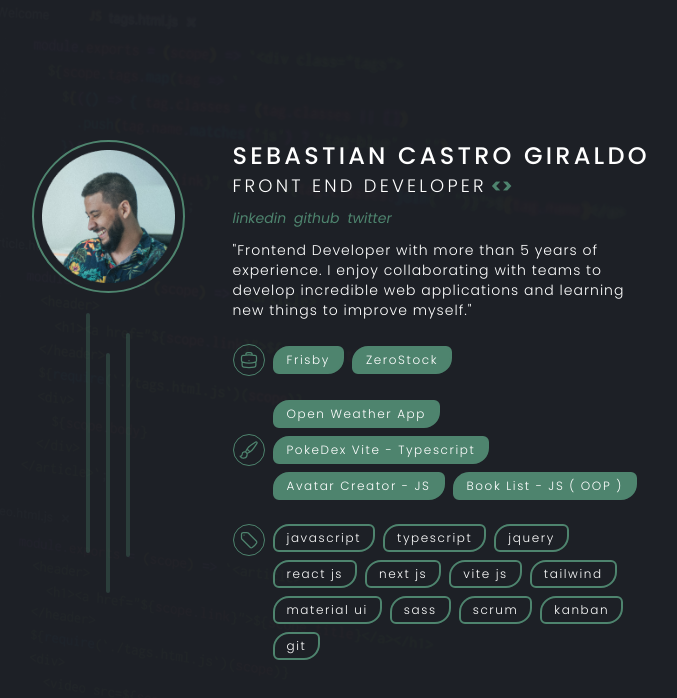
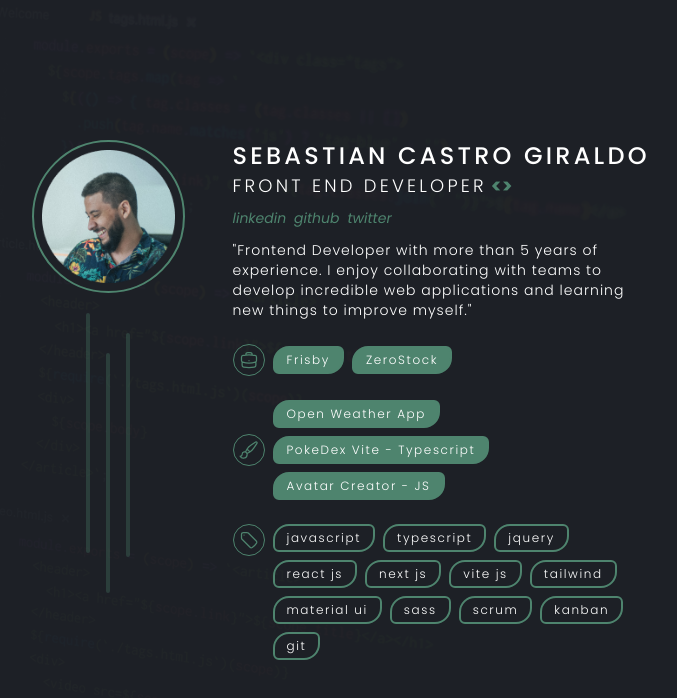
Before and after one commit to sebastrog/myweb, a website: page index.html in a window 1280 px wide. Shown: the whole page, without its empty margins (298-975 px from the left). Drawn offline with nearby package versions, Linux system fonts and the light colour scheme.

Commit message:
remove book list

```diff
--- a/index.html
+++ b/index.html
@@ -85,7 +85,6 @@
               <a href="https://sebastrog.github.io/open-weather-app/" target="_blank" class="rounded-tl-2xl rounded-tr-md rounded-br-2xl rounded-bl-md border-2 border-[#4e846e] bg-[#4e846e] hover:bg-[#43725f] hover:border-[#43725f] duration-200 rounded text-xs font-light px-3 py-1 tracking-[.1rem]">Open Weather App</a>
               <a href="https://sebastrog.github.io/PokeDex/" target="_blank" class="rounded-tl-2xl rounded-tr-md rounded-br-2xl rounded-bl-md border-2 border-[#4e846e] bg-[#4e846e] hover:bg-[#43725f] hover:border-[#43725f] duration-200 rounded text-xs font-light px-3 py-1 tracking-[.1rem]">PokeDex Vite - Typescript</a>
               <a href="https://sebastrog.github.io/avatarcreator/" target="_blank" class="rounded-tl-2xl rounded-tr-md rounded-br-2xl rounded-bl-md border-2 border-[#4e846e] bg-[#4e846e] hover:bg-[#43725f] hover:border-[#43725f] duration-200 rounded text-xs font-light px-3 py-1 tracking-[.1rem]">Avatar Creator - JS</a>
-              <a href="https://sebastrog.github.io/book-list-js/" target="_blank" class="rounded-tl-2xl rounded-tr-md rounded-br-2xl rounded-bl-md border-2 border-[#4e846e] bg-[#4e846e] hover:bg-[#43725f] hover:border-[#43725f] duration-200 rounded text-xs font-light px-3 py-1 tracking-[.1rem]">Book List - JS ( OOP )</a>
             </div>
           </div>
 
```
